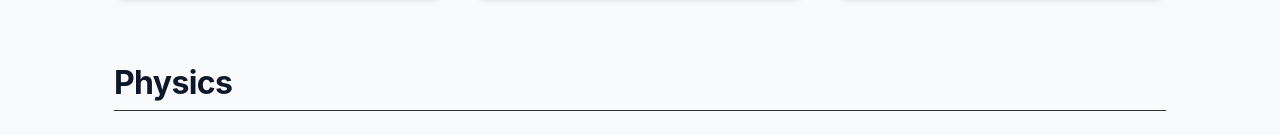
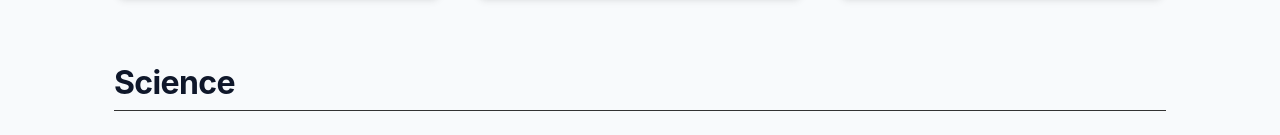
Before and after one commit to nshiff/nate-portfolio, a React (Vite) app: page / in a window 1280 px wide. Shown: the part 644-779 px from the top of the page. Built offline with nearby package versions, Linux system fonts and the light colour scheme.

Commit message:
refactor: rename section from 'Physics' to 'Science'

```diff
--- a/src/data/projects.ts
+++ b/src/data/projects.ts
@@ -5,7 +5,7 @@ export interface Project {
   emoji: string;
   emojiSize?: string;
   background: string;
-  category: 'Physics' | 'Mathematics' | 'Miscellaneous';
+  category: 'Science' | 'Mathematics' | 'Miscellaneous';
   featured?: boolean;
   overlayGrid?: boolean;
   emojiStyle?: React.CSSProperties;
@@ -21,7 +21,7 @@ export const projects: Project[] = [
     emoji: '🌊',
     emojiSize: '2rem',
     background: 'linear-gradient(45deg, #050505, #1a1a2e)',
-    category: 'Physics',
+    category: 'Science',
   },
   {
     id: '04',
@@ -29,7 +29,7 @@ export const projects: Project[] = [
     description: 'An interactive 3D visualization of the Lorenz Attractor chaos theory mathematical model.',
     emoji: '🦋',
     background: 'linear-gradient(135deg, #080a10 0%, #1e2330 100%)',
-    category: 'Physics',
+    category: 'Science',
   },
   {
     id: '05',
@@ -37,7 +37,7 @@ export const projects: Project[] = [
     description: 'An interactive visualization of wave interference in the famous double slit experiment.',
     emoji: '〰️',
     background: 'linear-gradient(135deg, #09203f 0%, #537895 100%)',
-    category: 'Physics',
+    category: 'Science',
     featured: true,
   },
   {
@@ -46,7 +46,7 @@ export const projects: Project[] = [
     description: 'An interactive simulation exploring entropy and the second law of thermodynamics.',
     emoji: '👹',
     background: 'linear-gradient(135deg, #cc2b5e 0%, #753a88 100%)',
-    category: 'Physics',
+    category: 'Science',
   },
   {
     id: '02',
@@ -155,7 +155,7 @@ export const projects: Project[] = [
     description: 'An interactive 3D cloth simulation where fabric drapes and collides with a sphere, built with Three.js.',
     emoji: '🧵',
     background: 'radial-gradient(ellipse at 50% 38%, #181310, #0d0b0a 70%)',
-    category: 'Physics',
+    category: 'Science',
   },
 ];
 
--- a/src/pages/Home.tsx
+++ b/src/pages/Home.tsx
@@ -42,7 +42,7 @@ export function Home() {
             projects={featuredProjects}
             headingStyle={{ borderBottomColor: 'rgb(51,51,51)', color: 'var(--text-primary)' }}
           />
-          <ProjectSection title="Physics" projects={projectsByCategory('Physics')} />
+          <ProjectSection title="Science" projects={projectsByCategory('Science')} />
           <ProjectSection title="Mathematics" projects={projectsByCategory('Mathematics')} />
           <ProjectSection title="Miscellaneous" projects={projectsByCategory('Miscellaneous')} />
         </div>
```
